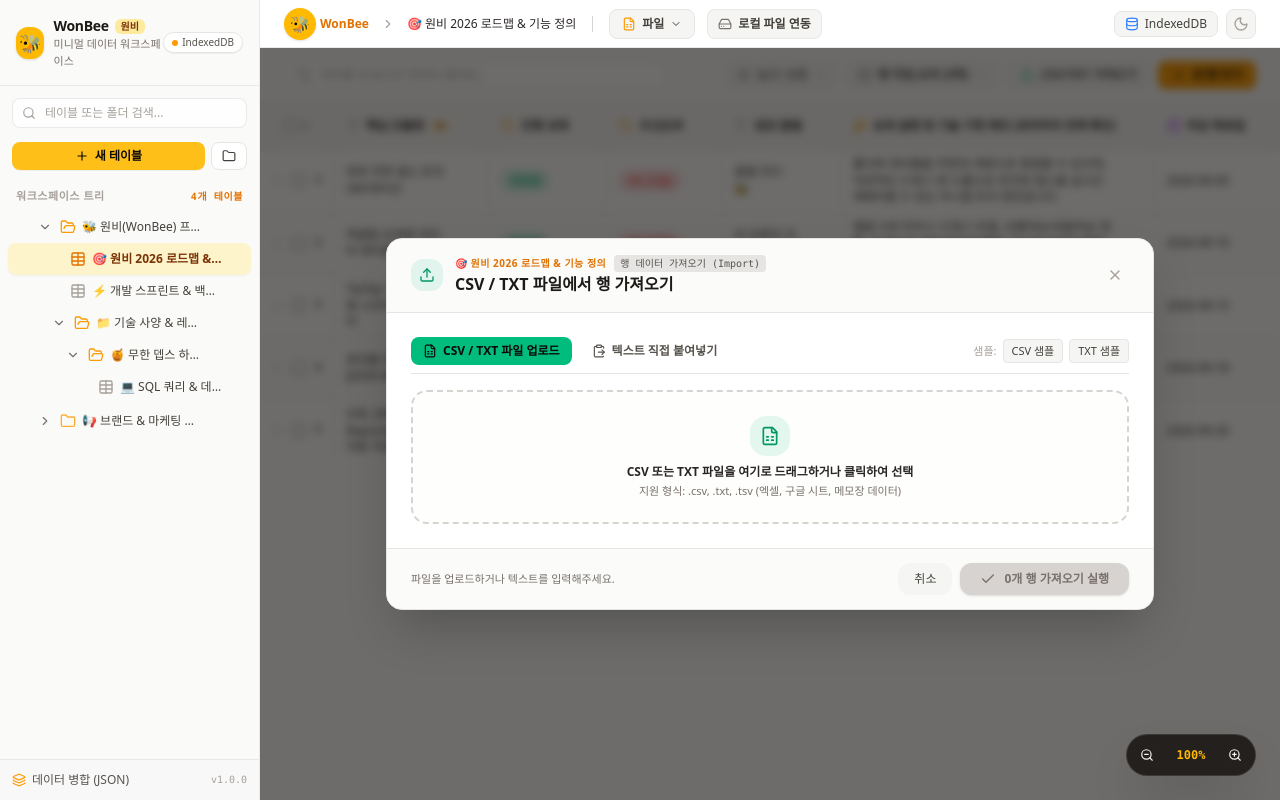
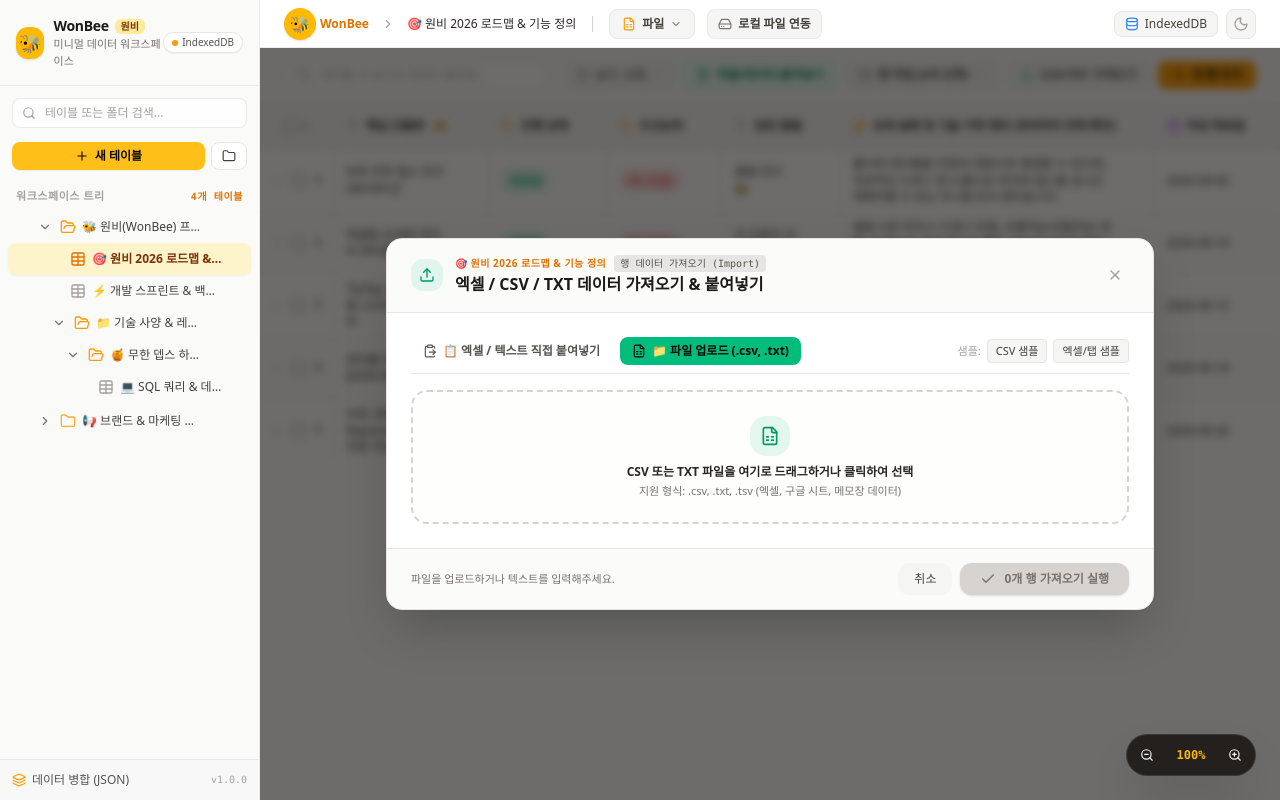
Before and after one commit to devheo/won-note, a React (Vite) app: page / in a window 1280 px wide. Both pictures are taken after a click on the button "CSV/TXT 가져오기". Built offline with nearby package versions, Linux system fonts and the light colour scheme.

Commit message:
feat: add global clipboard paste for table imports
Implement global paste listener to import Excel, CSV, or TSV data directly into tables. Add utility for parsing delimited text into HTML tables and update import modal to handle clipboard content.

```diff
--- a/src/components/editor/RichEditorModal.tsx
+++ b/src/components/editor/RichEditorModal.tsx
@@ -11,6 +11,7 @@ import { StickerExtension } from './StickerExtension';
 import { TableRow as TableRowType, TableColumn, AutoSaveStatus } from '../../types';
 import { useAutoSave } from '../../hooks/useAutoSave';
 import { cleanHtmlToPlainText, cleanTextValue } from '../../utils/textSanitizer';
+import { delimitedTextToHtmlTable } from '../../utils/csvParser';
 import { SelectOrCustomInput } from '../common/SelectOrCustomInput';
 import {
   X,
@@ -47,6 +48,7 @@ import {
   FileText,
   Edit3,
   Database,
+  ClipboardPaste,
 } from 'lucide-react';
 
 interface RichEditorModalProps {
--- a/src/components/modals/ImportRowsModal.tsx
+++ b/src/components/modals/ImportRowsModal.tsx
@@ -23,6 +23,8 @@ interface ImportRowsModalProps {
   onClose: () => void;
   tableName: string;
   existingColumns: TableColumn[];
+  initialText?: string;
+  initialTab?: 'file' | 'text';
   onImportRows: (
     newRows: TableRow[],
     updatedColumns?: TableColumn[],
@@ -35,11 +37,15 @@ export const ImportRowsModal: React.FC<ImportRowsModalProps> = ({
   onClose,
   tableName,
   existingColumns,
+  initialText = '',
+  initialTab = 'file',
   onImportRows,
 }) => {
-  const [activeTab, setActiveTab] = useState<'file' | 'text'>('file');
-  const [rawText, setRawText] = useState<string>('');
-  const [loadedFileName, setLoadedFileName] = useState<string | null>(null);
+  const [activeTab, setActiveTab] = useState<'file' | 'text'>(initialTab);
+  const [rawText, setRawText] = useState<string>(initialText);
+  const [loadedFileName, setLoadedFileName] = useState<string | null>(
+    initialText ? '클립보드 / 엑셀 붙여넣기' : null
+  );
   const [delimiter, setDelimiter] = useState<'auto' | 'tab' | 'comma' | 'pipe' | 'semicolon' | 'space'>('auto');
   const [hasHeader, setHasHeader] = useState(true);
   const [insertPosition, setInsertPosition] = useState<'bottom' | 'top' | 'replace'>('bottom');
@@ -56,12 +62,19 @@ export const ImportRowsModal: React.FC<ImportRowsModalProps> = ({
   const fileInputRef = useRef<HTMLInputElement | null>(null);
   const [isDragOver, setIsDragOver] = useState(false);
 
-  // Reset state when opened
+  // Reset or initialize state when opened
   useEffect(() => {
     if (isOpen) {
       setErrorMsg(null);
+      if (initialText) {
+        setRawText(initialText);
+        setActiveTab(initialTab || 'text');
+        setLoadedFileName('클립보드 / 엑셀 붙여넣기');
+      } else if (!rawText) {
+        setActiveTab(initialTab);
+      }
     }
-  }, [isOpen]);
+  }, [isOpen, initialText, initialTab]);
 
   // Parse rawText whenever it changes or delimiter/header settings change
   useEffect(() => {
@@ -278,7 +291,7 @@ export const ImportRowsModal: React.FC<ImportRowsModalProps> = ({
                 </span>
               </div>
               <h2 className="text-base font-bold text-stone-900 dark:text-[#f5f5f5]">
-                CSV / TXT 파일에서 행 가져오기
+                엑셀 / CSV / TXT 데이터 가져오기 &amp; 붙여넣기
               </h2>
             </div>
           </div>
@@ -304,6 +317,17 @@ export const ImportRowsModal: React.FC<ImportRowsModalProps> = ({
           <div className="flex items-center justify-between gap-2 border-b border-stone-200 dark:border-[#333333] pb-2">
             <div className="flex items-center gap-2">
               <button
+                onClick={() => setActiveTab('text')}
+                className={`px-3 py-1.5 rounded-lg font-bold flex items-center gap-1.5 transition-colors ${
+                  activeTab === 'text'
+                    ? 'bg-emerald-500 text-stone-950'
+                    : 'text-stone-600 dark:text-[#aaaaaa] hover:bg-stone-100 dark:hover:bg-[#2e2e2e]'
+                }`}
+              >
+                <ClipboardPaste className="w-3.5 h-3.5" />
+                <span>📋 엑셀 / 텍스트 직접 붙여넣기</span>
+              </button>
+              <button
                 onClick={() => setActiveTab('file')}
                 className={`px-3 py-1.5 rounded-lg font-bold flex items-center gap-1.5 transition-colors ${
                   activeTab === 'file'
@@ -312,18 +336,7 @@ export const ImportRowsModal: React.FC<ImportRowsModalProps> = ({
                 }`}
               >
                 <FileSpreadsheet className="w-3.5 h-3.5" />
-                <span>CSV / TXT 파일 업로드</span>
-              </button>
-              <button
-                onClick={() => setActiveTab('text')}
-                className={`px-3 py-1.5 rounded-lg font-bold flex items-center gap-1.5 transition-colors ${
-                  activeTab === 'text'
-                    ? 'bg-emerald-500 text-stone-950'
-                    : 'text-stone-600 dark:text-[#aaaaaa] hover:bg-stone-100 dark:hover:bg-[#2e2e2e]'
-                }`}
-              >
-                <ClipboardPaste className="w-3.5 h-3.5" />
-                <span>텍스트 직접 붙여넣기</span>
+                <span>📁 파일 업로드 (.csv, .txt)</span>
               </button>
             </div>
 
@@ -340,12 +353,47 @@ export const ImportRowsModal: React.FC<ImportRowsModalProps> = ({
                 onClick={() => handleLoadSample('txt')}
                 className="px-2 py-1 bg-stone-100 dark:bg-[#2e2e2e] hover:bg-blue-50 dark:hover:bg-blue-950/40 text-stone-700 dark:text-[#cccccc] hover:text-blue-600 rounded border border-stone-200 dark:border-[#3a3a3a] transition-colors"
               >
-                TXT 샘플
+                엑셀/탭 샘플
               </button>
             </div>
           </div>
 
-          {/* 1. File Upload Drop Zone */}
+          {/* 1. Direct Text Paste Area */}
+          {activeTab === 'text' && (
+            <div className="space-y-2">
+              <div className="p-3 bg-emerald-50/70 dark:bg-emerald-950/30 rounded-xl border border-emerald-200/80 dark:border-emerald-900/50 text-[11px] text-emerald-900 dark:text-emerald-200 flex items-start gap-2">
+                <Sparkles className="w-4 h-4 flex-shrink-0 text-emerald-600 dark:text-emerald-400 mt-0.5" />
+                <div>
+                  <strong>엑셀 붙여넣기 팁:</strong> 엑셀이나 구글 스프레드시트에서 셀 영역을 선택하고 <strong>Ctrl+C</strong>로 복사한 뒤, 아래 창에서 <strong>Ctrl+V</strong>를 누르거나 <strong>[클립보드에서 붙여넣기]</strong>를 클릭하세요. 자동으로 행과 열이 분리되어 인식됩니다.
+                </div>
+              </div>
+              <div className="flex items-center justify-between">
+                <label className="font-semibold text-stone-700 dark:text-[#cccccc]">
+                  복사한 엑셀 / CSV / 탭(Tab) 구분 데이터
+                </label>
+                <button
+                  type="button"
+                  onClick={handlePasteClipboard}
+                  className="px-2.5 py-1 bg-white dark:bg-[#282828] hover:bg-emerald-50 dark:hover:bg-emerald-950/40 hover:text-emerald-600 text-stone-700 dark:text-[#cccccc] rounded-lg font-medium flex items-center gap-1.5 transition-colors border border-stone-200 dark:border-[#383838] shadow-2xs"
+                >
+                  <ClipboardPaste className="w-3.5 h-3.5 text-emerald-500" />
+                  <span>클립보드에서 바로 붙여넣기</span>
+                </button>
+              </div>
+              <textarea
+                value={rawText}
+                onChange={(e) => {
+                  setRawText(e.target.value);
+                  setLoadedFileName('직접 입력한 텍스트');
+                }}
+                rows={6}
+                placeholder="엑셀(Excel), 구글 시트, 웹 표, 메모장에서 복사한 테이블 데이터를 여기에 붙여넣으세요 (Ctrl+V)..."
+                className="w-full p-3 font-mono text-[11px] bg-white dark:bg-[#242424] border border-stone-200 dark:border-[#383838] rounded-xl outline-none focus:border-emerald-500 custom-scrollbar text-stone-800 dark:text-[#e0e0e0]"
+              />
+            </div>
+          )}
+
+          {/* 2. File Upload Drop Zone */}
           {activeTab === 'file' && (
             <div
               onDragOver={handleDragOver}
@@ -383,35 +431,6 @@ export const ImportRowsModal: React.FC<ImportRowsModalProps> = ({
               <p className="text-[11px] text-stone-500 dark:text-[#888888] mt-1">
                 지원 형식: .csv, .txt, .tsv (엑셀, 구글 시트, 메모장 데이터)
               </p>
-            </div>
-          )}
-
-          {/* 2. Direct Text Paste Area */}
-          {activeTab === 'text' && (
-            <div className="space-y-2">
-              <div className="flex items-center justify-between">
-                <label className="font-semibold text-stone-700 dark:text-[#cccccc]">
-                  복사한 CSV / 탭(Tab) 구분 텍스트 붙여넣기
-                </label>
-                <button
-                  type="button"
-                  onClick={handlePasteClipboard}
-                  className="px-2.5 py-1 bg-stone-100 dark:bg-[#282828] hover:bg-stone-200 dark:hover:bg-[#333333] text-stone-700 dark:text-[#cccccc] rounded-lg font-medium flex items-center gap-1.5 transition-colors border border-stone-200 dark:border-[#383838]"
-                >
-                  <ClipboardPaste className="w-3.5 h-3.5 text-emerald-500" />
-                  <span>클립보드에서 붙여넣기</span>
-                </button>
-              </div>
-              <textarea
-                value={rawText}
-                onChange={(e) => {
-                  setRawText(e.target.value);
-                  setLoadedFileName('직접 입력한 텍스트');
-                }}
-                rows={5}
-                placeholder="엑셀이나 메모장에서 복사한 표/텍스트를 여기에 붙여넣으세요 (Ctrl+V)..."
-                className="w-full p-3 font-mono text-[11px] bg-white dark:bg-[#242424] border border-stone-200 dark:border-[#383838] rounded-xl outline-none focus:border-emerald-500 custom-scrollbar text-stone-800 dark:text-[#e0e0e0]"
-              />
             </div>
           )}
 
--- a/src/components/table/DataTableViewer.tsx
+++ b/src/components/table/DataTableViewer.tsx
@@ -43,6 +43,7 @@ import {
   X,
   FileSpreadsheet,
   FileText,
+  ClipboardPaste,
   Download,
   Check,
   Upload,
@@ -100,8 +101,41 @@ export const DataTableViewer: React.FC<DataTableViewerProps> = ({
   const [isAddRowModalOpen, setIsAddRowModalOpen] = useState(false);
   const [addRowPosition, setAddRowPosition] = useState<'bottom' | 'top'>('bottom');
 
-  // Import Rows Modal State (CSV / TXT / TSV Import into current table)
+  // Import Rows Modal State (CSV / TXT / TSV / Excel Import into current table)
   const [isImportRowsModalOpen, setIsImportRowsModalOpen] = useState(false);
+  const [importInitialText, setImportInitialText] = useState<string>('');
+  const [importInitialTab, setImportInitialTab] = useState<'file' | 'text'>('file');
+
+  // Global Ctrl+V / Cmd+V paste listener for Excel/TSV/CSV tabular data
+  useEffect(() => {
+    const handleGlobalPaste = (e: ClipboardEvent) => {
+      const target = e.target as HTMLElement | null;
+      if (!target) return;
+
+      // Ignore when user is actively editing inside an input, textarea or contenteditable element
+      if (
+        target.tagName === 'INPUT' ||
+        target.tagName === 'TEXTAREA' ||
+        target.isContentEditable ||
+        target.closest('[contenteditable="true"]') ||
+        target.closest('input') ||
+        target.closest('textarea')
+      ) {
+        return;
+      }
+
+      const pastedText = e.clipboardData?.getData('text');
+      if (pastedText && pastedText.trim()) {
+        e.preventDefault();
+        setImportInitialText(pastedText);
+        setImportInitialTab('text');
+        setIsImportRowsModalOpen(true);
+      }
+    };
+
+    window.addEventListener('paste', handleGlobalPaste);
+    return () => window.removeEventListener('paste', handleGlobalPaste);
+  }, []);
 
   // Row Action Dropdown Menu
   const [isRowMenuOpen, setIsRowMenuOpen] = useState(false);
@@ -880,6 +914,31 @@ export const DataTableViewer: React.FC<DataTableViewerProps> = ({
             )}
           </div>
 
+          {/* Direct Excel / TSV / CSV Paste Button */}
+          <button
+            onClick={async () => {
+              try {
+                const text = await navigator.clipboard.readText();
+                if (text && text.trim()) {
+                  setImportInitialText(text);
+                  setImportInitialTab('text');
+                } else {
+                  setImportInitialText('');
+                  setImportInitialTab('text');
+                }
+              } catch {
+                setImportInitialText('');
+                setImportInitialTab('text');
+              }
+              setIsImportRowsModalOpen(true);
+            }}
+            className="px-3 py-1.5 bg-emerald-50 dark:bg-emerald-950/40 hover:bg-emerald-100 dark:hover:bg-emerald-900/50 text-emerald-700 dark:text-emerald-300 rounded-lg text-xs font-semibold flex items-center gap-1.5 transition-colors border border-emerald-200/80 dark:border-emerald-800/80 shadow-2xs"
+            title="엑셀(Excel), 구글 시트, 메모장에서 복사한 테이블 데이터를 붙여넣어 행으로 추가합니다 (단축키: Ctrl+V)"
+          >
+            <ClipboardPaste className="w-3.5 h-3.5 text-emerald-600 dark:text-emerald-400" />
+            <span>엑셀/데이터 붙여넣기</span>
+          </button>
+
           {/* Row Actions Menu Button */}
           <div className="relative" ref={rowMenuRef}>
             <button
@@ -892,7 +951,7 @@ export const DataTableViewer: React.FC<DataTableViewerProps> = ({
             </button>
 
             {isRowMenuOpen && (
-              <div className="absolute right-0 top-full mt-1 w-56 bg-white dark:bg-[#222222] border border-stone-200 dark:border-[#383838] rounded-xl shadow-xl p-1.5 z-40 text-xs animate-in fade-in slide-in-from-top-1 duration-150 mat-shadow-3">
+              <div className="absolute right-0 top-full mt-1 w-64 bg-white dark:bg-[#222222] border border-stone-200 dark:border-[#383838] rounded-xl shadow-xl p-1.5 z-40 text-xs animate-in fade-in slide-in-from-top-1 duration-150 mat-shadow-3">
                 <div className="px-2 py-1 text-[10px] font-semibold text-stone-400 dark:text-[#888888] uppercase">
                   새 행 추가 (팝업 대화상자)
                 </div>
@@ -912,13 +971,15 @@ export const DataTableViewer: React.FC<DataTableViewerProps> = ({
                 </button>
                 <button
                   onClick={() => {
+                    setImportInitialText('');
+                    setImportInitialTab('file');
                     setIsImportRowsModalOpen(true);
                     setIsRowMenuOpen(false);
                   }}
                   className="w-full px-2 py-1.5 text-left hover:bg-emerald-50 dark:hover:bg-emerald-950/40 text-stone-800 dark:text-[#eeeeee] rounded-lg flex items-center gap-2 font-medium"
                 >
                   <Upload className="w-3.5 h-3.5 text-emerald-500" />
-                  <span>CSV / TXT 파일에서 행 가져오기</span>
+                  <span>엑셀/CSV/TXT 파일에서 가져오기</span>
                 </button>
 
                 {selectedRowIds.size > 0 && (
@@ -1562,13 +1623,43 @@ export const DataTableViewer: React.FC<DataTableViewerProps> = ({
                   colSpan={visibleColumns.length + 2}
                   className="py-12 text-center text-stone-400 dark:text-[#888888] text-xs bg-white dark:bg-[#181818]"
                 >
-                  <p>데이터 행이 없습니다.</p>
-                  <button
-                    onClick={() => handleOpenAddRowModal('bottom')}
-                    className="mt-2 px-3 py-1.5 bg-amber-500 text-stone-950 font-bold rounded-lg text-xs hover:bg-amber-400"
-                  >
-                    첫 번째 행 추가하기 🐝
-                  </button>
+                  <p className="text-sm font-medium text-stone-600 dark:text-[#cccccc] mb-1">
+                    데이터 행이 없습니다.
+                  </p>
+                  <p className="text-[11px] text-stone-400 dark:text-[#777777] mb-3">
+                    새로운 행을 직접 추가하거나, 엑셀/스프레드시트에서 복사한 데이터를 붙여넣으세요.
+                  </p>
+                  <div className="flex items-center justify-center gap-2">
+                    <button
+                      onClick={() => handleOpenAddRowModal('bottom')}
+                      className="px-3.5 py-1.5 bg-amber-500 text-stone-950 font-bold rounded-lg text-xs hover:bg-amber-400 transition-colors flex items-center gap-1.5"
+                    >
+                      <Plus className="w-3.5 h-3.5" />
+                      <span>첫 번째 행 추가하기 🐝</span>
+                    </button>
+                    <button
+                      onClick={async () => {
+                        try {
+                          const text = await navigator.clipboard.readText();
+                          if (text && text.trim()) {
+                            setImportInitialText(text);
+                            setImportInitialTab('text');
+                          } else {
+                            setImportInitialText('');
+                            setImportInitialTab('text');
+                          }
+                        } catch {
+                          setImportInitialText('');
+                          setImportInitialTab('text');
+                        }
+                        setIsImportRowsModalOpen(true);
+                      }}
+                      className="px-3.5 py-1.5 bg-emerald-50 dark:bg-emerald-950/40 text-emerald-700 dark:text-emerald-300 font-semibold rounded-lg text-xs hover:bg-emerald-100 dark:hover:bg-emerald-900/50 border border-emerald-300 dark:border-emerald-700 transition-colors flex items-center gap-1.5"
+                    >
+                      <ClipboardPaste className="w-3.5 h-3.5 text-emerald-600 dark:text-emerald-400" />
+                      <span>엑셀 / 데이터 붙여넣기 (Ctrl+V)</span>
+                    </button>
+                  </div>
                 </td>
               </tr>
             )}
@@ -1583,7 +1674,7 @@ export const DataTableViewer: React.FC<DataTableViewerProps> = ({
           <span>•</span>
           <span><strong className="text-stone-800 dark:text-[#f0f0f0]">{visibleColumns.length}</strong>/{table.columns.length}개 컬럼 표시중</span>
           <span className="text-[11px] text-stone-400 dark:text-[#777777]">
-            (💡 행 좌측의 드래그 핸들이나 화살표로 우선순위 위치를 언제든 교체할 수 있습니다)
+            (💡 엑셀 셀 복사 후 화면에서 바로 Ctrl+V를 누르면 일괄 가져오기가 실행됩니다)
           </span>
         </div>
         <div>
@@ -1599,15 +1690,24 @@ export const DataTableViewer: React.FC<DataTableViewerProps> = ({
         tableName={table.title}
         insertPosition={addRowPosition}
         onAddRow={handleCreateRowFromModal}
-        onOpenImportModal={() => setIsImportRowsModalOpen(true)}
+        onOpenImportModal={() => {
+          setImportInitialText('');
+          setImportInitialTab('file');
+          setIsImportRowsModalOpen(true);
+        }}
       />
 
-      {/* Import Rows Modal (CSV / TXT / TSV Import into current table) */}
+      {/* Import Rows Modal (CSV / TXT / TSV / Excel Import into current table) */}
       <ImportRowsModal
         isOpen={isImportRowsModalOpen}
-        onClose={() => setIsImportRowsModalOpen(false)}
+        onClose={() => {
+          setIsImportRowsModalOpen(false);
+          setImportInitialText('');
+        }}
         tableName={table.title}
         existingColumns={table.columns}
+        initialText={importInitialText}
+        initialTab={importInitialTab}
         onImportRows={handleImportRows}
       />
 
--- a/src/utils/csvParser.ts
+++ b/src/utils/csvParser.ts
@@ -327,3 +327,61 @@ function inferColumnType(colName: string, values: string[], colIndex: number): C
 
   return 'text';
 }
+
+function escapeHtmlForTable(str: string): string {
+  return str
+    .replace(/&/g, '&amp;')
+    .replace(/</g, '&lt;')
+    .replace(/>/g, '&gt;')
+    .replace(/"/g, '&quot;')
+    .replace(/'/g, '&#039;');
+}
+
+/**
+ * Converts clipboard text (Excel TSV, Markdown Pipe Table, or CSV)
+ * into an HTML <table> string for embedding inside rich-text editors.
+ */
+export function delimitedTextToHtmlTable(rawText: string): string | null {
+  const text = (rawText || '').trim();
+  if (!text) return null;
+
+  // Check if text looks like tabular data (contains tabs, pipes, or csv commas with multiple lines)
+  const lines = text.split(/\r?\n/).filter((l) => l.trim().length > 0);
+  if (lines.length === 0) return null;
+
+  const hasTabs = text.includes('\t');
+  const hasPipes = text.includes('|');
+  const isMultiLineCsv = lines.length > 1 && text.includes(',');
+
+  if (!hasTabs && !hasPipes && !isMultiLineCsv) {
+    return null;
+  }
+
+  const parsed = parseDelimitedText(text, { hasHeader: true });
+  if (!parsed.columns || parsed.columns.length === 0) {
+    return null;
+  }
+
+  // Need at least 2 columns, or at least 1 column and 2+ rows
+  if (parsed.columns.length < 2 && parsed.rows.length < 2) {
+    return null;
+  }
+
+  let html = '<table class="wonbee-rich-table"><thead><tr>';
+  for (const col of parsed.columns) {
+    html += `<th>${escapeHtmlForTable(col.name)}</th>`;
+  }
+  html += '</tr></thead><tbody>';
+
+  for (const row of parsed.rows) {
+    html += '<tr>';
+    for (const col of parsed.columns) {
+      const val = row.data[col.id] !== undefined && row.data[col.id] !== null ? String(row.data[col.id]) : '';
+      html += `<td>${escapeHtmlForTable(val)}</td>`;
+    }
+    html += '</tr>';
+  }
+  html += '</tbody></table><p></p>';
+
+  return html;
+}
```
